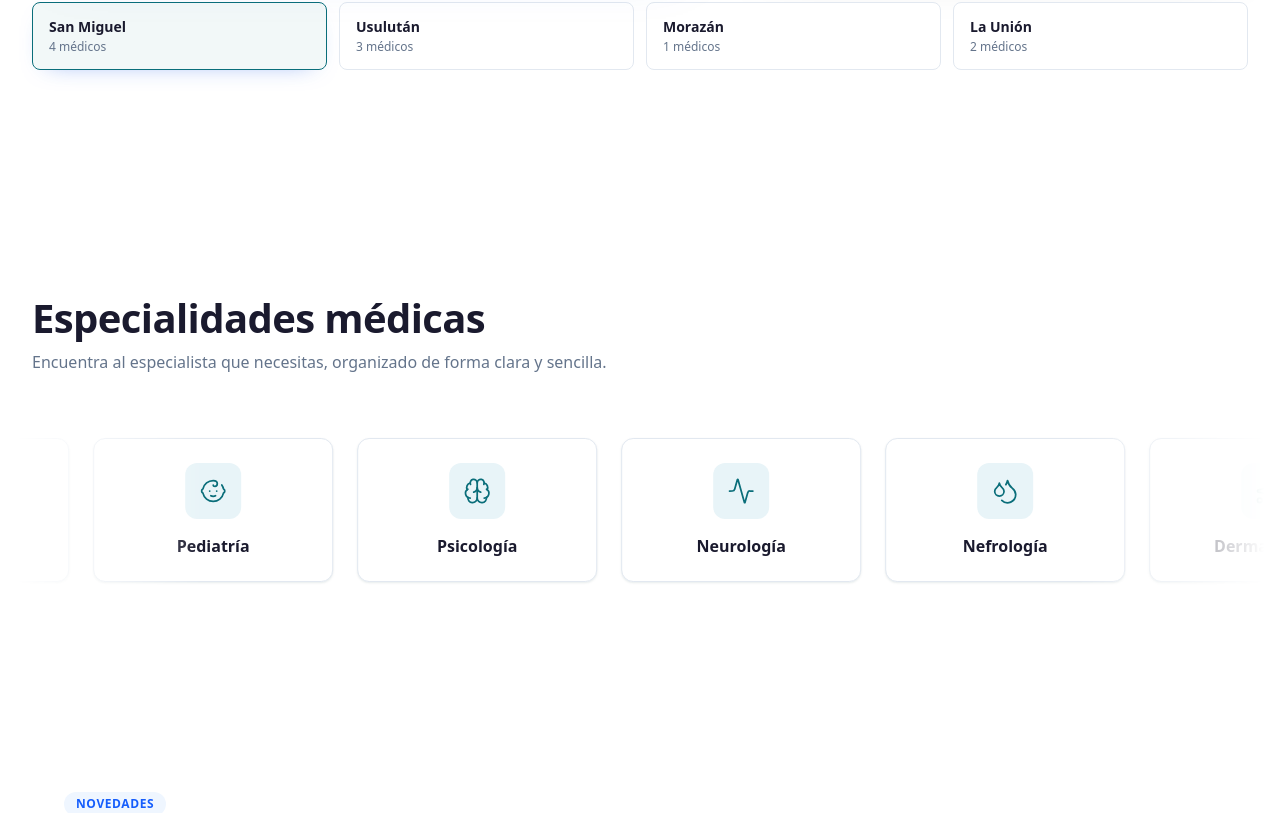
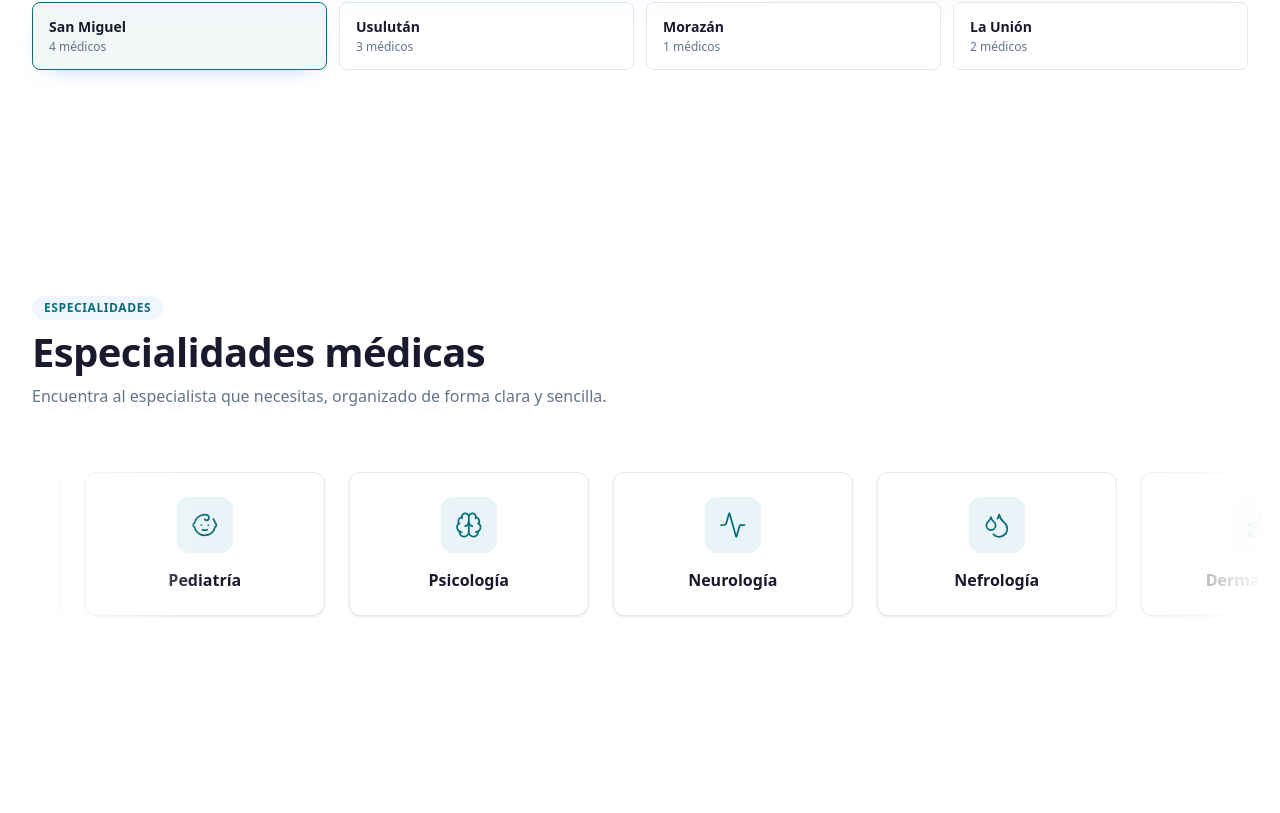
Before and after one commit to Kuskat-code/directory_, a Next.js app: page / in a window 1280 px wide. Shown: the part 2220-3033 px from the top of the page. Built offline with nearby package versions, Linux system fonts and the light colour scheme.

Commit message:
feat: traje SpecialtiesSection, HeroSearch y oriente-departments desde la rama experimental

```diff
--- a/src/components/landing/SpecialtiesSection.tsx
+++ b/src/components/landing/SpecialtiesSection.tsx
@@ -28,7 +28,6 @@ const iconMap = {
   'heart-handshake': HeartHandshake,
 } as const;
 
-// Duplicamos los elementos para crear el efecto de bucle infinito e idéntico
 const DOUBLE_SPECIALTIES = [...LANDING_SPECIALTIES, ...LANDING_SPECIALTIES];
 
 export default function SpecialtiesSection() {
@@ -40,15 +39,10 @@ export default function SpecialtiesSection() {
       aria-labelledby="specialties-heading"
       className="relative overflow-hidden bg-white px-4 py-20 md:py-28"
     >
-      {/* Inyección de Estilos CSS para el efecto Marquee Infinito */}
       <style jsx global>{`
         @keyframes marquee {
-          0% {
-            transform: translateX(0%);
-          }
-          100% {
-            transform: translateX(-50%);
-          }
+          0% { transform: translateX(0%); }
+          100% { transform: translateX(-50%); }
         }
         .animate-marquee-infinite {
           animation: marquee 30s linear infinite;
@@ -56,7 +50,6 @@ export default function SpecialtiesSection() {
       `}</style>
 
       <div className="mx-auto max-w-7xl">
-        {/* Cabecera de la sección */}
         <motion.div
           initial={{ opacity: 0, y: 20 }}
           whileInView={{ opacity: 1, y: 0 }}
@@ -65,6 +58,9 @@ export default function SpecialtiesSection() {
           className="mb-12 flex flex-col items-start justify-between gap-4 sm:flex-row sm:items-end px-4"
         >
           <div>
+            <span className="mb-2 inline-block rounded-full bg-blue-50 px-3 py-1 text-xs font-semibold uppercase tracking-wider text-primary">
+              Especialidades
+            </span>
             <h2
               id="specialties-heading"
               className="text-heading font-bold text-text text-3xl md:text-4xl"
@@ -77,8 +73,6 @@ export default function SpecialtiesSection() {
           </div>
         </motion.div>
 
-        {/* Contenedor del Carrusel Cadena */}
-        {/* La clase 'mask-image' difumina los bordes izquierdo y derecho para un acabado más elegante */}
         <div
           className="relative w-full overflow-hidden py-4"
           style={{
```
Also changed, not shown: src/features/directory/components/HeroSearch.tsx (added), src/lib/oriente-departments.ts (line endings or trailing spaces).
